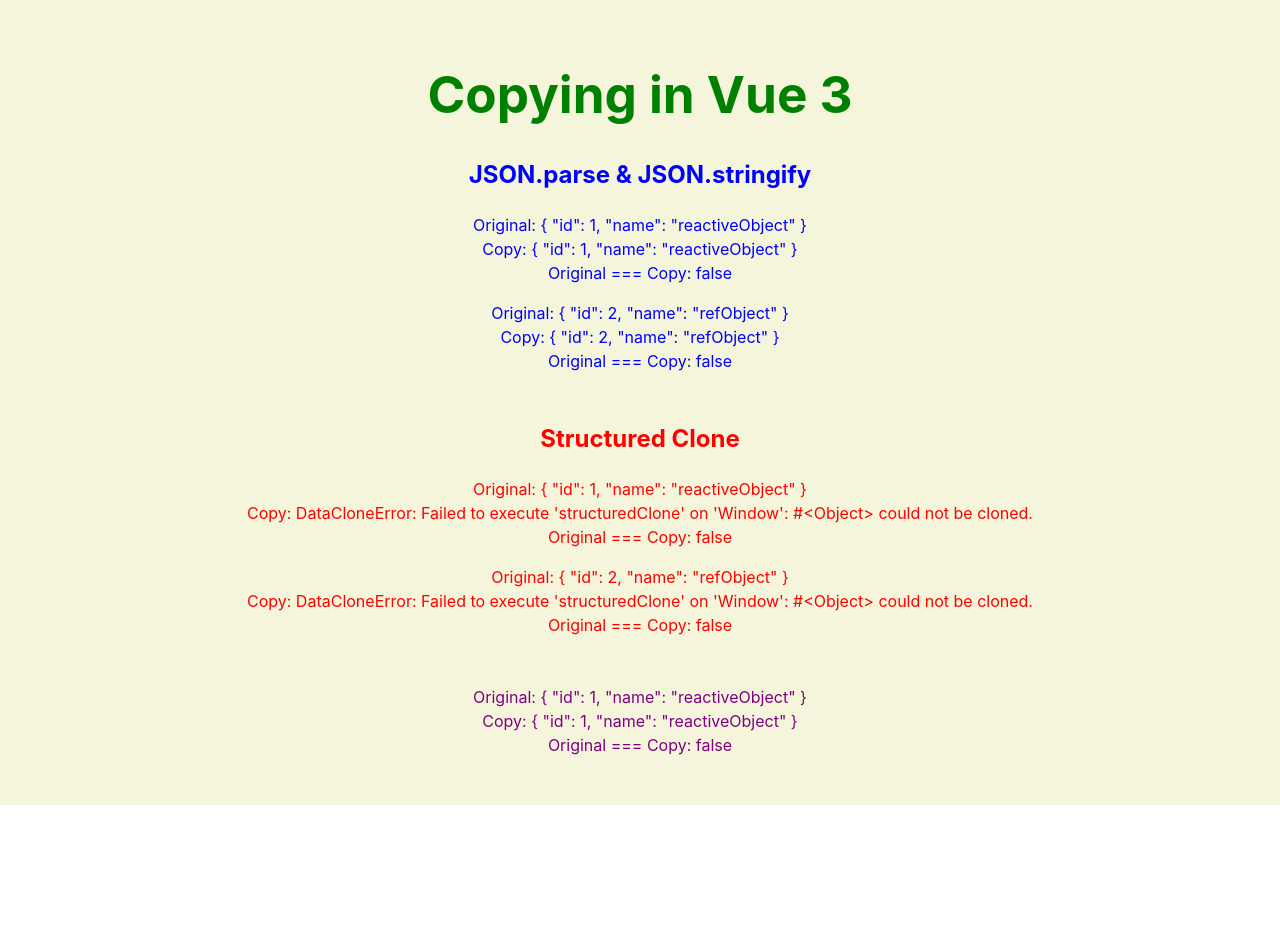
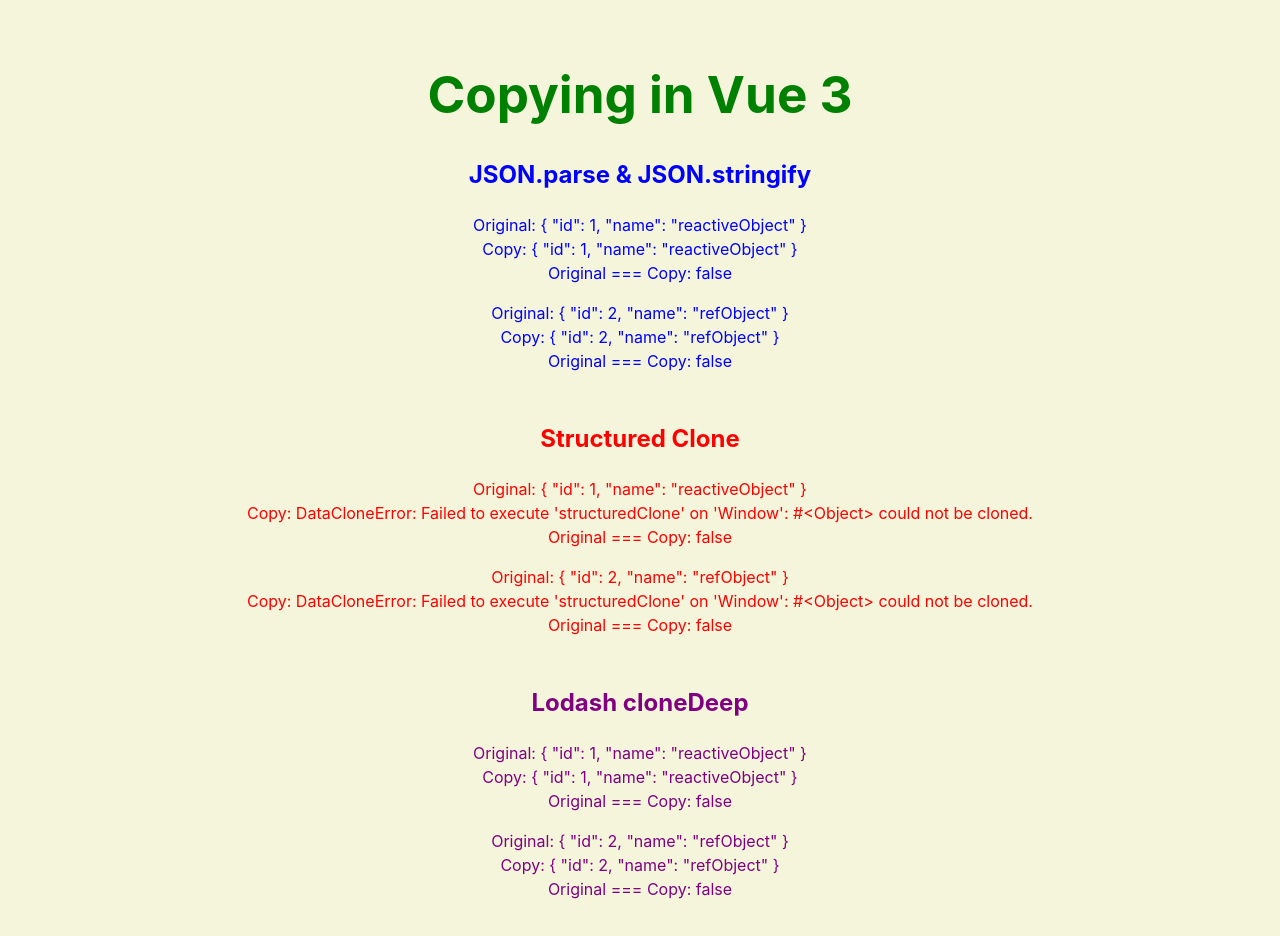
Before and after one commit to CCBaxter84/copying, a Vue app: page / in a window 1280 px wide. Shown: the top 936 px of the page. Before the commit the page ends 805 px from the top, so only its background shows below. Built offline with nearby package versions, Linux system fonts and the light colour scheme.

Commit message:
Updated Lodash w/ref

```diff
--- a/src/components/Lodash.vue
+++ b/src/components/Lodash.vue
@@ -1,8 +1,11 @@
 <template>
-  <card :original-object="reactiveObject"
-        :copied-object="clonedReactiveObject"
-        title="Lodash cloneDeep"
-        style="color: purple;"/>
+  <section style="margin-bottom: 3rem; color: purple;">
+    <h2>Lodash cloneDeep</h2>
+    <card :original-object="reactiveObject"
+          :copied-object="clonedReactiveObject"/>
+    <card :original-object="refObject"
+          :copied-object="clonedRefObject"/>
+  </section>
 </template>
 
 <script setup>
@@ -11,7 +14,7 @@
 import { cloneDeep } from 'lodash'
 import Card from './Card.vue'
 
-const { reactiveObject } = useState()
+const { reactiveObject, refObject } = useState()
 
 const clonedReactiveObject = computed(() => {
   try {
@@ -20,4 +23,12 @@
     return e
   }
 })
+
+const clonedRefObject = computed(() => {
+  try {
+    return cloneDeep(refObject.value)
+  } catch(e) {
+    return e
+  }
+})
 </script>
```
